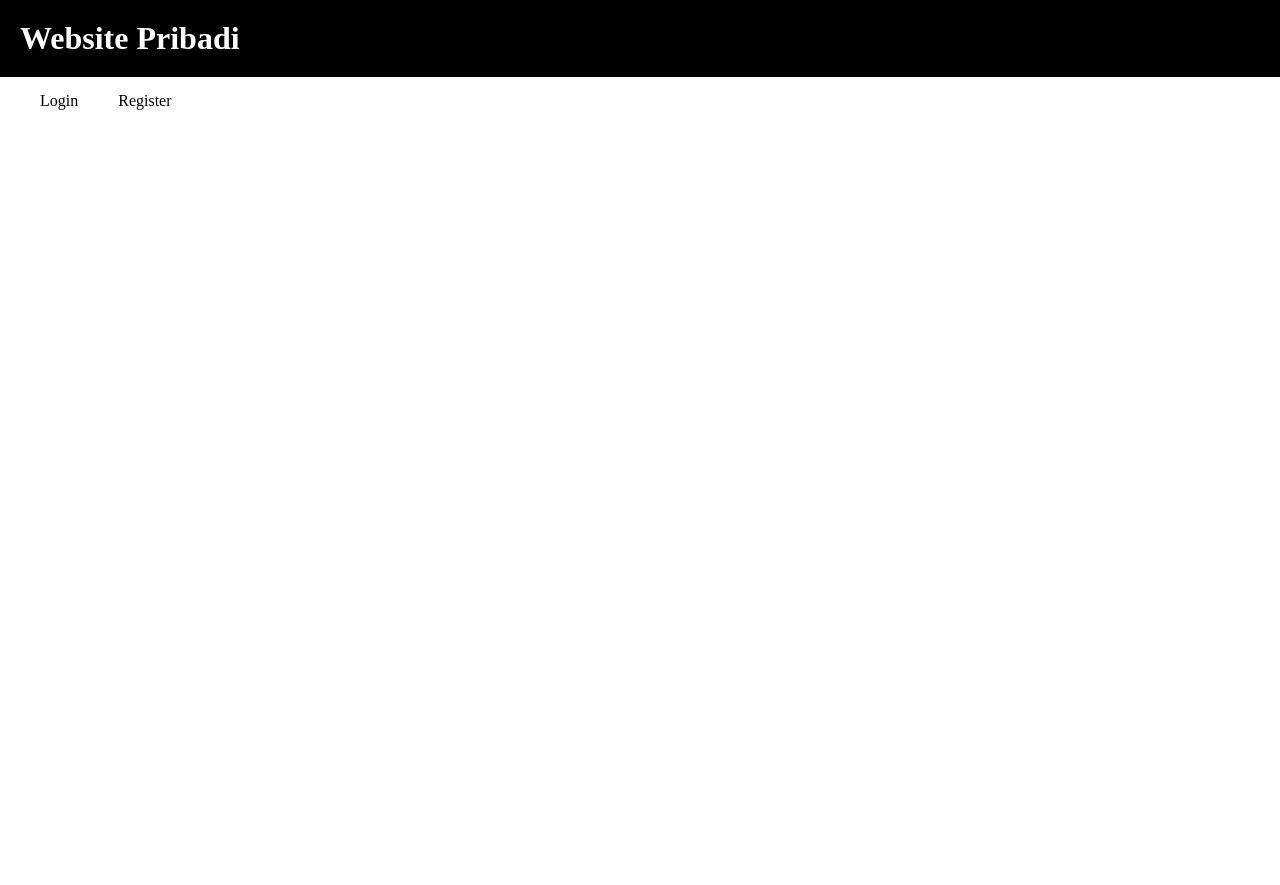
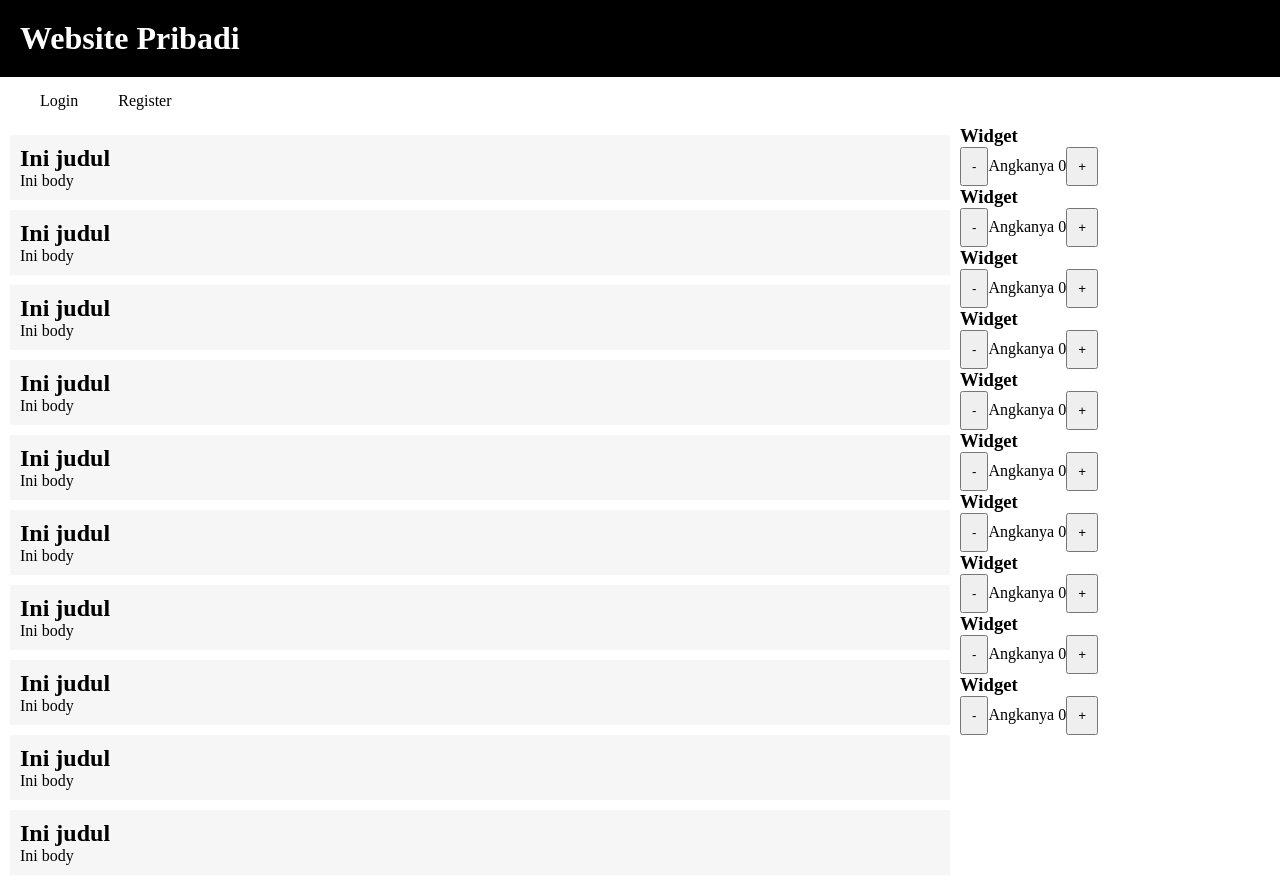
Before and after one commit to alfatta/vue-pertama, a Vue app: page / in a window 1280 px wide. Before the commit the page ends 800 px from the top, so only its background shows below. Built offline with nearby package versions, Linux system fonts and the light colour scheme.

Commit message:
day 2 : components

```diff
--- a/src/App.vue
+++ b/src/App.vue
@@ -1,11 +1,13 @@
 <template>
   <Header />
   <Navbar />
-  <div class="articles">
-    <div class="article" v-for="n in 10"></div>
-  </div>
-  <div class="sidebar">
-    <div class="widget" v-for="n in 10"></div>
+  <div class="main">
+    <div class="articles">
+      <Article v-for="n in 10" :key="n" />
+    </div>
+    <div class="sidebar">
+      <Widget v-for="n in 10" :key="n" />
+    </div>
   </div>
   <div class="footer"></div>
 </template>
@@ -13,11 +15,29 @@
 <script>
 import Header from "./components/Header.vue";
 import Navbar from "./components/Navbar.vue";
+import Article from "./components/Article.vue";
+import Widget from "./components/Widget.vue";
 
 export default {
   components: {
     Header,
     Navbar,
+    Article,
+    Widget,
   }
 };
 </script>
+
+<style>
+div.main {
+  display: flex;
+}
+
+div.articles {
+  flex: 3;
+}
+
+div.sidebar {
+  flex: 1;
+}
+</style>
--- /dev/null
+++ b/src/components/Article.vue
@@ -0,0 +1,18 @@
+<template>
+<div class="article">
+  <h2>Ini judul</h2>
+  <p>Ini body</p>
+</div>
+</template>
+
+<script>
+export default {}
+</script>
+
+<style>
+div.article {
+  margin: 10px;
+  background-color: #f6f6f6;
+  padding: 10px;
+}
+</style>
--- /dev/null
+++ b/src/components/Widget.vue
@@ -0,0 +1,24 @@
+<template>
+<div class="widget">
+  <h3>Widget</h3>
+  <button @click="angka--">-</button>
+  <span>Angkanya {{ angka }}</span>
+  <button @click="angka++">+</button>
+</div>
+</template>
+
+<script>
+export default {
+  data() {
+    return {
+      angka: 0,
+    }
+  },
+}
+</script>
+
+<style scoped>
+button {
+  padding: 10px;
+}
+</style>
```
